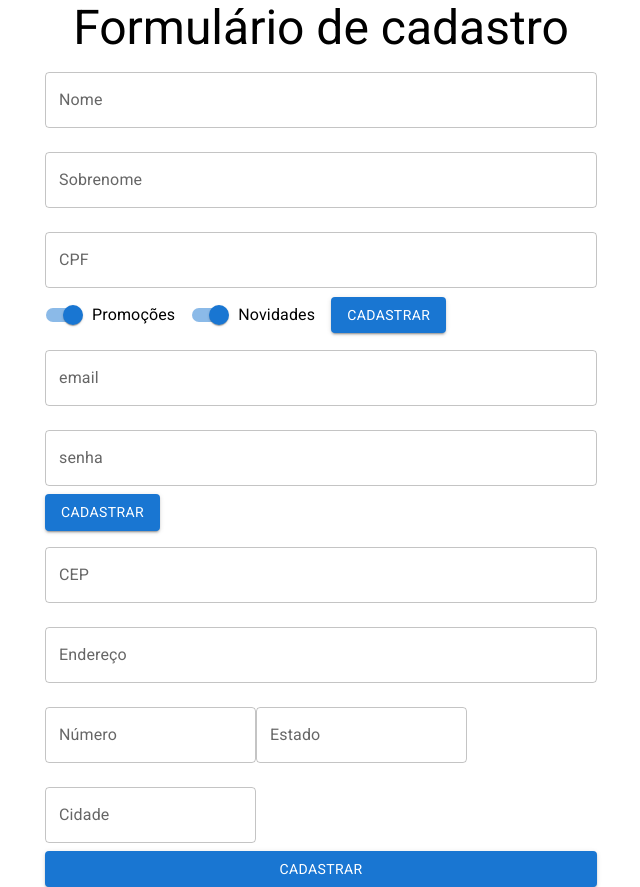
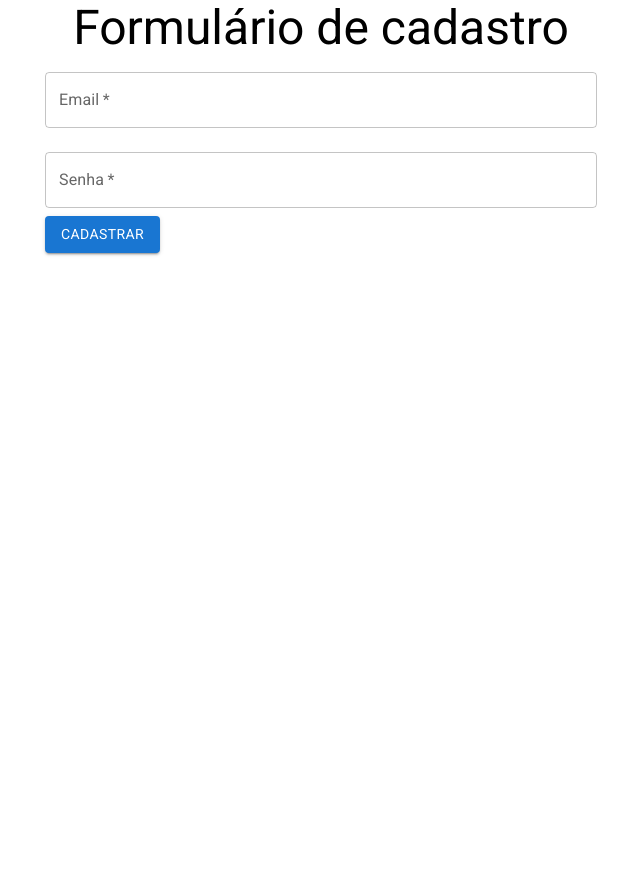
Before and after one commit to abnerlimaab/formulario-react, a React (Create React App) app: page / in a window 1280 px wide. Shown: the whole page, without its empty margins (319-959 px from the left). After the commit the page ends 800 px from the top, so only its background shows below. Built offline with nearby package versions, Linux system fonts and the light colour scheme.

Commit message:
Separando formulários

```diff
--- a/src/components/FormularioCadastro/DadosEntrega.jsx
+++ b/src/components/FormularioCadastro/DadosEntrega.jsx
@@ -8,6 +8,7 @@ function DadosEntrega() {
                 id='cep'
                 label='CEP'
                 type='number'
+                required
                 variant="outlined"
                 fullWidth
                 margin='normal'
@@ -16,6 +17,7 @@ function DadosEntrega() {
                 id='endereco'
                 label='Endereço'
                 type='text'
+                required
                 variant="outlined"
                 fullWidth
                 margin='normal'
@@ -23,6 +25,7 @@ function DadosEntrega() {
             <TextField
                 id='numero'
                 label='Número'
+                required
                 type='number'
                 variant="outlined"
                 margin='normal'
@@ -31,6 +34,7 @@ function DadosEntrega() {
                 id='estado'
                 label='Estado'
                 type='text'
+                required
                 variant="outlined"
                 margin='normal'
             />
@@ -38,11 +42,13 @@ function DadosEntrega() {
                 id='cidade'
                 label='Cidade'
                 type='text'
+                required
                 variant="outlined"
                 margin='normal'
             />
             <Button
                 type='submit'
+                required
                 variant='contained'
                 color='primary'
                 fullWidth
--- a/src/components/FormularioCadastro/DadosPessoais.jsx
+++ b/src/components/FormularioCadastro/DadosPessoais.jsx
@@ -22,6 +22,7 @@ function DadosPessoais({aoEnviar, validarCPF}) {
                 }
                 id="nome"
                 label="Nome"
+                required
                 variant="outlined"
                 fullWidth
                 margin='normal'
@@ -33,6 +34,7 @@ function DadosPessoais({aoEnviar, validarCPF}) {
                 }
                 id="sobrenome"
                 label="Sobrenome"
+                required
                 variant="outlined"
                 fullWidth
                 margin='normal'
@@ -52,6 +54,7 @@ function DadosPessoais({aoEnviar, validarCPF}) {
                 helperText={erros.cpf.texto}
                 id="CPF"
                 label="CPF"
+                required
                 variant="outlined"
                 fullWidth
                 margin='normal'
--- a/src/components/FormularioCadastro/DadosUsuario.jsx
+++ b/src/components/FormularioCadastro/DadosUsuario.jsx
@@ -1,21 +1,30 @@
 import { Button, TextField } from '@mui/material';
 import React from 'react';
 
-function DadosUsuario() {
+function DadosUsuario({aoEnviar}) {
     return (
-        <form>
+        <form
+            onSubmit={
+                e => {
+                    e.preventDefault();
+                    aoEnviar();
+                }
+            }
+        >
             <TextField
                 id='email'
-                label='email'
+                label='Email'
                 type='email'
+                required
                 variant="outlined"
                 fullWidth
                 margin='normal'
             />
             <TextField
                 id='senha'
-                label='senha'
+                label='Senha'
                 type='password'
+                required
                 variant="outlined"
                 fullWidth
                 margin='normal'
--- a/src/components/FormularioCadastro/FormularioCadastro.jsx
+++ b/src/components/FormularioCadastro/FormularioCadastro.jsx
@@ -1,19 +1,33 @@
-import React from 'react';
+import React, { useState } from 'react';
 import DadosEntrega from './DadosEntrega';
 import DadosPessoais from './DadosPessoais';
 import DadosUsuario from './DadosUsuario';
 
-function FormularioCadastro({aoEnviar, validarCPF}) {
-    return(
+function FormularioCadastro({ aoEnviar, validarCPF }) {
+    const [etapaAtual, setEtapaAtual] = useState(0);
+
+    const formulario = [
+        <DadosUsuario
+            aoEnviar={proximo}
+        />,
+        <DadosPessoais
+            aoEnviar={proximo}
+            validarCPF={validarCPF}
+        />,
+        <DadosEntrega
+            aoEnviar={aoEnviar}
+        />
+    ];
+
+    function proximo() {
+        setEtapaAtual(etapaAtual + 1)
+    }
+
+    return (
         <>
-            <DadosPessoais
-                aoEnviar={aoEnviar}
-                validarCPF={validarCPF}
-            />
-            <DadosUsuario/>
-            <DadosEntrega/>
+            {formulario[etapaAtual]}
         </>
-    )
+    );
 }
 
 export default FormularioCadastro;
```
